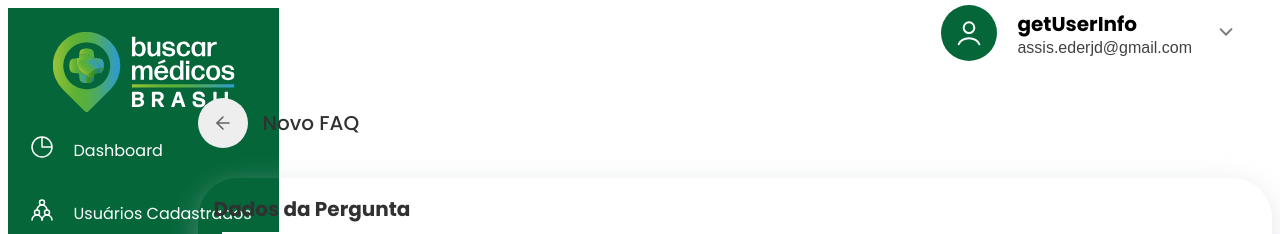
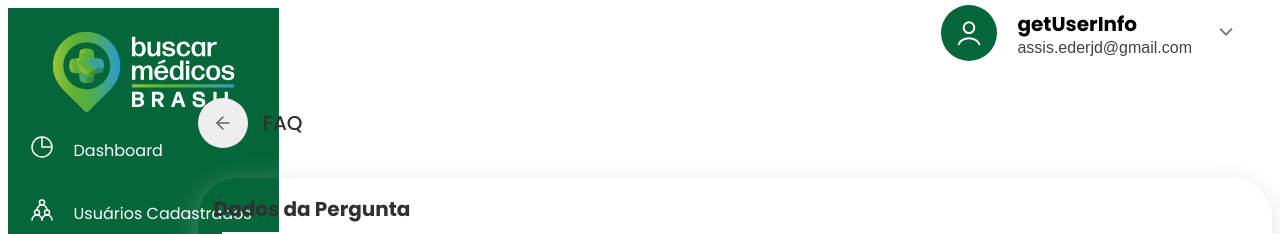
Before and after one commit to assis1983/Search-Doctors, a React (Vite) app: page /faq in a window 1280 px wide. Shown: the top 234 px of the page. Built offline with nearby package versions, Linux system fonts and the light colour scheme.

Commit message:
atualização

```diff
--- a/src/pages/faq.tsx
+++ b/src/pages/faq.tsx
@@ -31,7 +31,7 @@ const Faq = () => {
       <StyleLinkUser to={"/dashboard"}>
         <CardTitle2
           icon={<ChevronLeft />}
-          text={"Novo FAQ"}
+          text={"FAQ"}
           backgroundColor={colors.light}
         />
       </StyleLinkUser>
```
